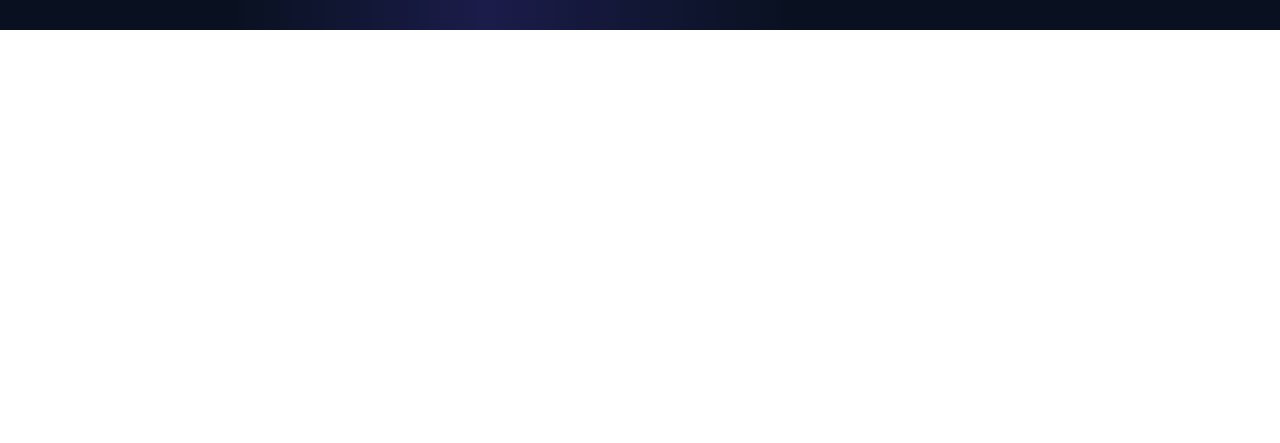
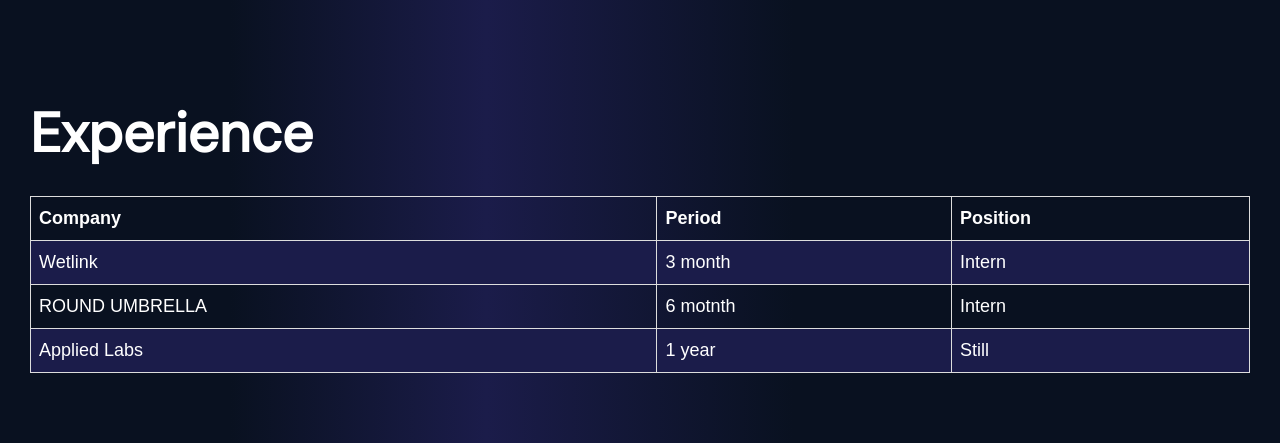
Before and after one commit to wiut11771/wt-cw1-00011771, a plain HTML site: page index.html in a window 1280 px wide. Shown: the part 932-1375 px from the top of the page. Before the commit the page ends 962 px from the top, so only its background shows below. Drawn offline with Linux system fonts and the light colour scheme.

Commit message:
experience

```diff
--- a/css/main.css
+++ b/css/main.css
@@ -622,3 +622,35 @@ body::-webkit-scrollbar-thumb {
     margin: 0;
   }
 }
+
+/* EXPERIENCE */
+
+.experience {
+  padding: 70px 0;
+  background: linear-gradient(90deg, #091120 18%, #1b1c4a 38%, #091120 62%);
+}
+
+.experience-heading {
+  margin: 0;
+  margin-bottom: 30px;
+  font-weight: 700;
+  font-size: 55px;
+  line-height: 1.2;
+}
+
+table {
+  font-family: arial, sans-serif;
+  border-collapse: collapse;
+  width: 100%;
+}
+
+td,
+th {
+  border: 1px solid #dddddd;
+  text-align: left;
+  padding: 8px;
+}
+
+tr:nth-child(even) {
+  background-color: #1b1c4a;
+}
--- a/index.html
+++ b/index.html
@@ -112,6 +112,38 @@
         </div>
       </section>
 
+      <!-- SECTION EXPERIENCE -->
+      <section class="experience" id="experience">
+        <div class="container">
+
+          <h2 class="experience-heading">Experience</h2>
+          <table>
+            <tr>
+              <th>Company</th>
+              <th>Period</th>
+              <th>Position</th>
+            </tr>
+            <tr>
+              <td>Wetlink</td>
+              <td>3 month</td>
+              <td>Intern</td>
+            </tr>
+            <tr>
+              <td>ROUND UMBRELLA</td>
+              <td>6 motnth</td>
+              <td>Intern</td>
+            </tr>
+            <tr>
+              <td>Applied Labs</td>
+              <td>1 year</td>
+              <td>Still</td>
+            </tr>
+
+          </table>
+
+        </div>
+      </section>
+
     </main>
 
     <footer class="footer">
```
